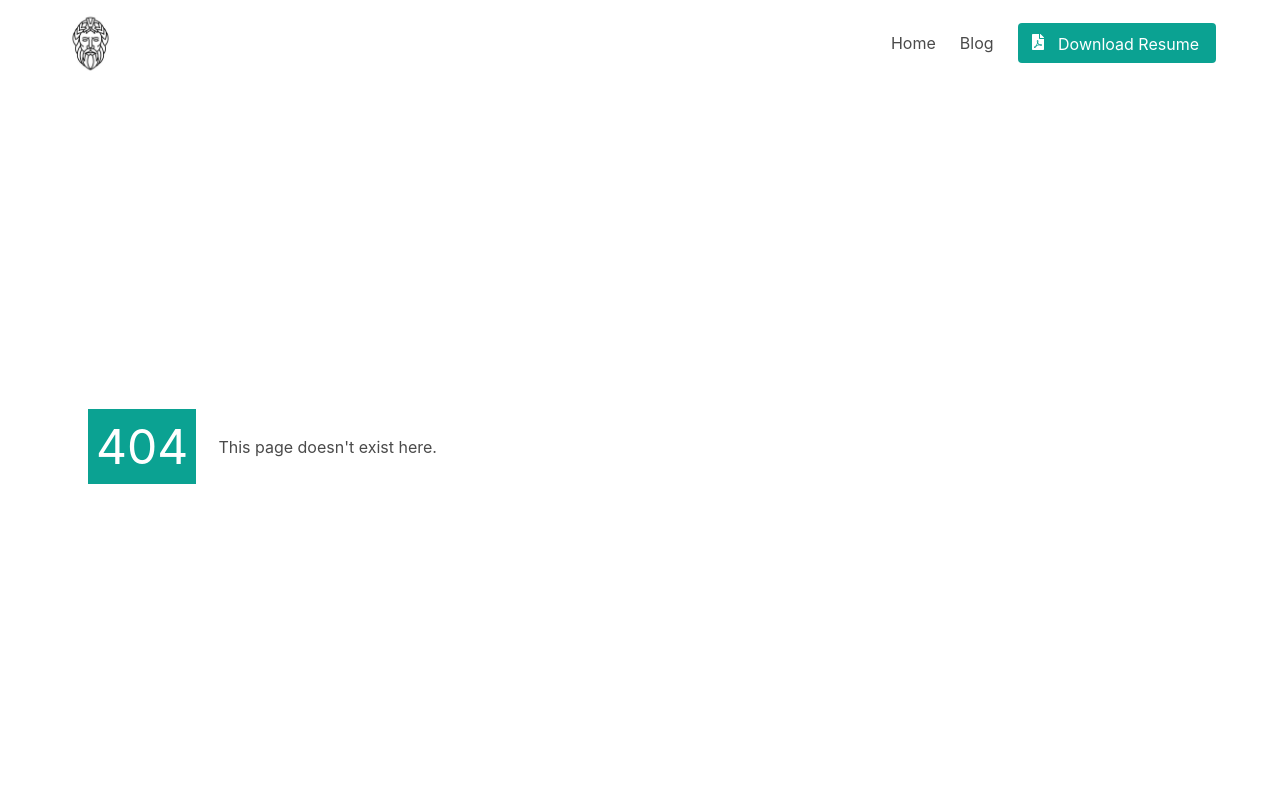
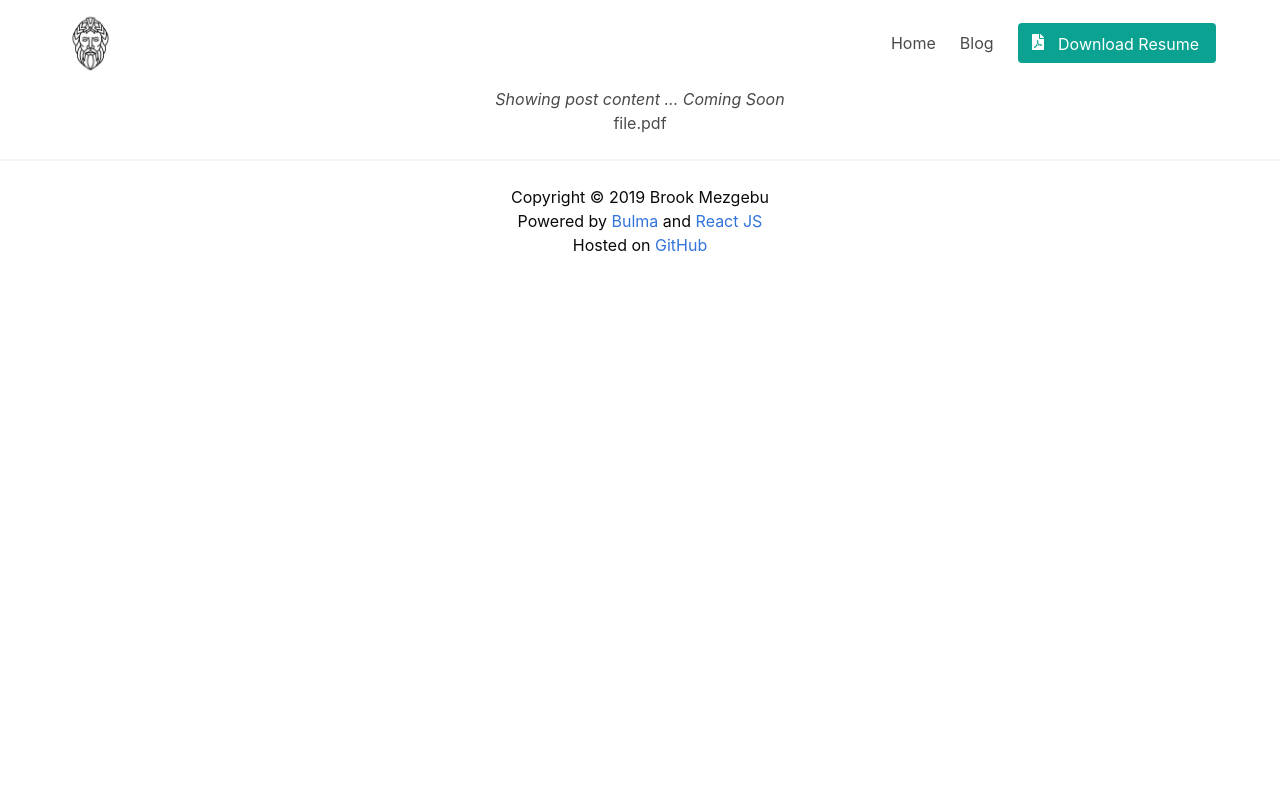
Before and after one commit to brookmg/brookmg.me, a React (Create React App) app in the folder portfolio/: page /post/file.pdf in a window 1280 px wide. Before the commit this address had no page. Shown: the top 800 px of the page. Built offline with nearby package versions, Linux system fonts and the light colour scheme.

Commit message:
progress: add post component without implementation
+ changed anchor tags to Link tags in BlogItem component to make it have a seamless transition

```diff
--- a/portfolio/src/components/BlogItem.jsx
+++ b/portfolio/src/components/BlogItem.jsx
@@ -1,4 +1,5 @@
 import React, {Component} from 'react'
+import { Link } from 'react-router-dom'
 
 class BlogItem extends Component {
 
@@ -17,11 +18,11 @@ class BlogItem extends Component {
     render() {
         return (
             <div className=" is-left" style={{ textAlign: `left`, padding: `2%` }}>
-                <a href={"blog/" + this.state.postId } style={{ textDecoration: `none`, color: `black` }}>
+                <Link to={"post/" + this.state.postId } style={{ textDecoration: `none`, color: `black` }}>
                     <h1 className="is-size-4">
                         <b><u> { this.state.postTitle } </u></b>
                     </h1>
-                </a>
+                </Link>
                 <h3> { this.state.postDateTime } ♦ { this.state.postSize } ♦ { this.state.postWords } </h3>
                 <p> { this.state.postPreview } </p>
             </div>
--- a/portfolio/src/components/Header.jsx
+++ b/portfolio/src/components/Header.jsx
@@ -15,6 +15,7 @@ import {
 import Home from './Home.jsx'
 import Error404 from "./Error404";
 import Blog from "./Blog";
+import Post from "./Post";
 
 class Header extends Component {
 
@@ -78,8 +79,7 @@ class Header extends Component {
                 <Route exact path="/blog">
                     <Blog />
                 </Route>
-
-
+                <Route exact path="/post/:postId" component={Post} />
                 <Route path="*">
                     <Error404 />
                 </Route>
--- /dev/null
+++ b/portfolio/src/components/Post.jsx
@@ -0,0 +1,25 @@
+import React, {Component} from 'react'
+
+class Post extends Component {
+
+    constructor(probs) {
+        super(probs);
+        let match = probs.match;
+
+        this.state = {
+            postId: match.params.postId
+        }
+    }
+
+    render() {
+        return (
+            <div>
+                <i> Showing post content ... Coming Soon </i>
+                <h1> {this.state.postId} </h1>
+            </div>
+        );
+    }
+
+}
+
+export default Post;
```
